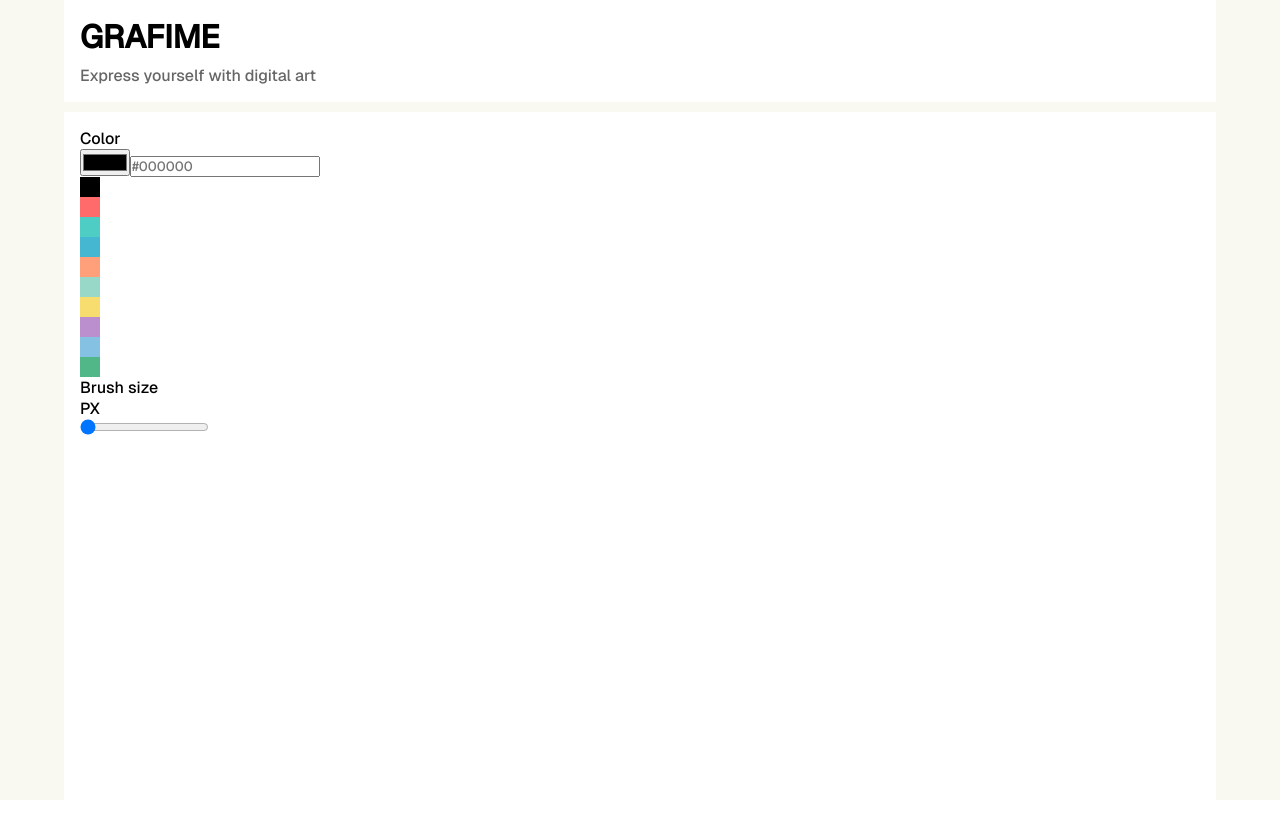
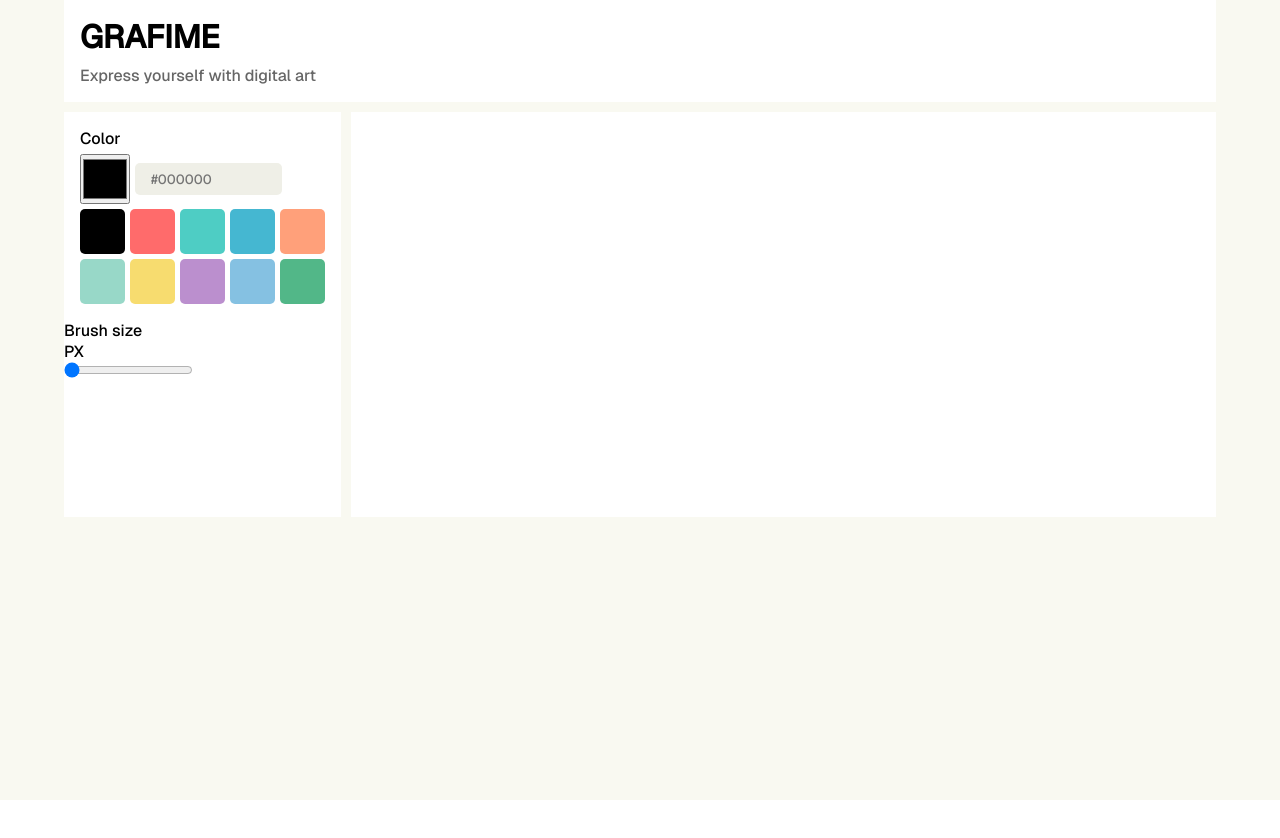
Before and after one commit to Rodevp/draw-garfity, an Angular app in the folder grafime/: page / in a window 1280 px wide. Shown: the top 838 px of the page. After the commit the page ends 800 px from the top, so only its background shows below. Built offline with nearby package versions, Linux system fonts and the light colour scheme.

Commit message:
estilos de change-color completos

```diff
--- a/grafime/src/app/components/change-color/change-color.css
+++ b/grafime/src/app/components/change-color/change-color.css
@@ -0,0 +1,55 @@
+.change-color {
+    width: 100%;
+    display: flex;
+    flex-direction: column;
+    gap: 5px;
+    padding: 1rem;
+}
+
+.change-color__input {
+    display: flex;
+    flex-direction: column;
+    gap: 5px;
+}
+
+.change-color__input div {
+    display: flex;
+    gap: 5px;
+    align-items: center;
+}
+
+.change-color__input input[type="color"] {
+    width: 50px;
+    height: 50px;
+    cursor: pointer;
+}
+
+.change-color__input input[type="text"] {
+    width: 60%;
+    height: 30px;
+    padding: 1rem;
+    cursor: pointer;
+    border: none;
+    border-radius: 5px;
+    outline: none;
+    background-color: #efefe7;
+}
+
+.change-color__presets {
+    display: grid;
+    grid-template-columns: repeat(5, 1fr);
+    width: 100%;
+    gap: 5px;
+}
+
+.change-color__presets div {
+    width: 45px;
+    height: 45px;
+    border-radius: 5px;
+    cursor: pointer;
+    transition: scale 0.3s ease;
+}
+
+.change-color__presets div:hover {
+    scale: 1.1;
+}
--- a/grafime/src/app/components/change-color/change-color.html
+++ b/grafime/src/app/components/change-color/change-color.html
@@ -1,14 +1,14 @@
-<div>
-    <div>
+<div class="change-color">
+    <div class="change-color__input">
         <p>Color</p>
         <div>
             <input type="color">
             <input type="text" placeholder="#000000">
         </div>
     </div>
-    <div>
+    <div class="change-color__presets">
         @for (color of colorPresets; track $index) {
-        <div [style.background-color]="color" style="width: 20px; height: 20px;"></div>
+        <div [style.background-color]="color"></div>
         }
     </div>
 </div>
--- a/grafime/src/app/components/layout/layout.css
+++ b/grafime/src/app/components/layout/layout.css
@@ -4,8 +4,18 @@
 }
 
 .section__options {
+    display: flex;
     width: 90%;
+    gap: 10px;
     margin: 0 auto;
-    padding: 1rem;
+}
+
+.section__options__tools {
+    width: 25%;
     background-color: #fff;
 }
+
+.section__options__canvas {
+    width: 100%;
+    background-color: #fff;
+}
```
